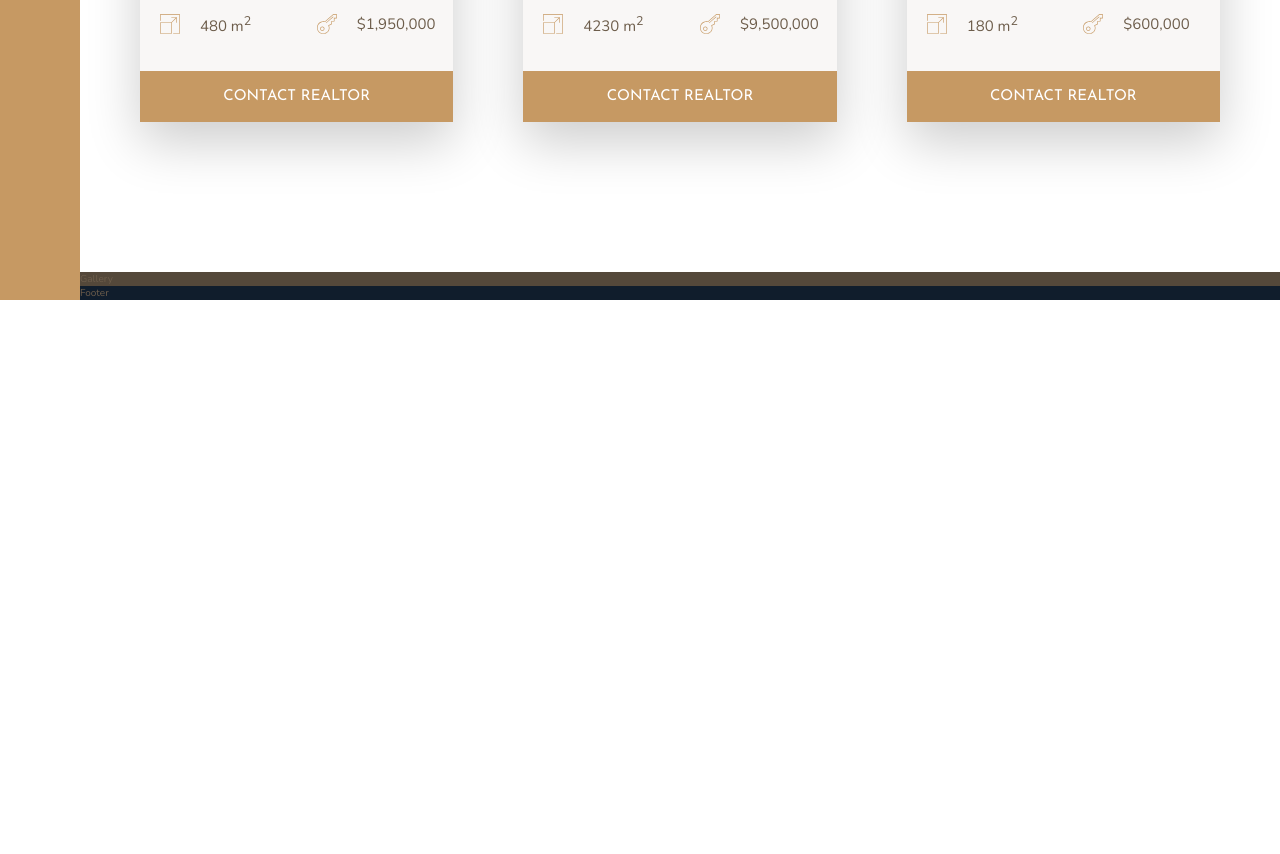
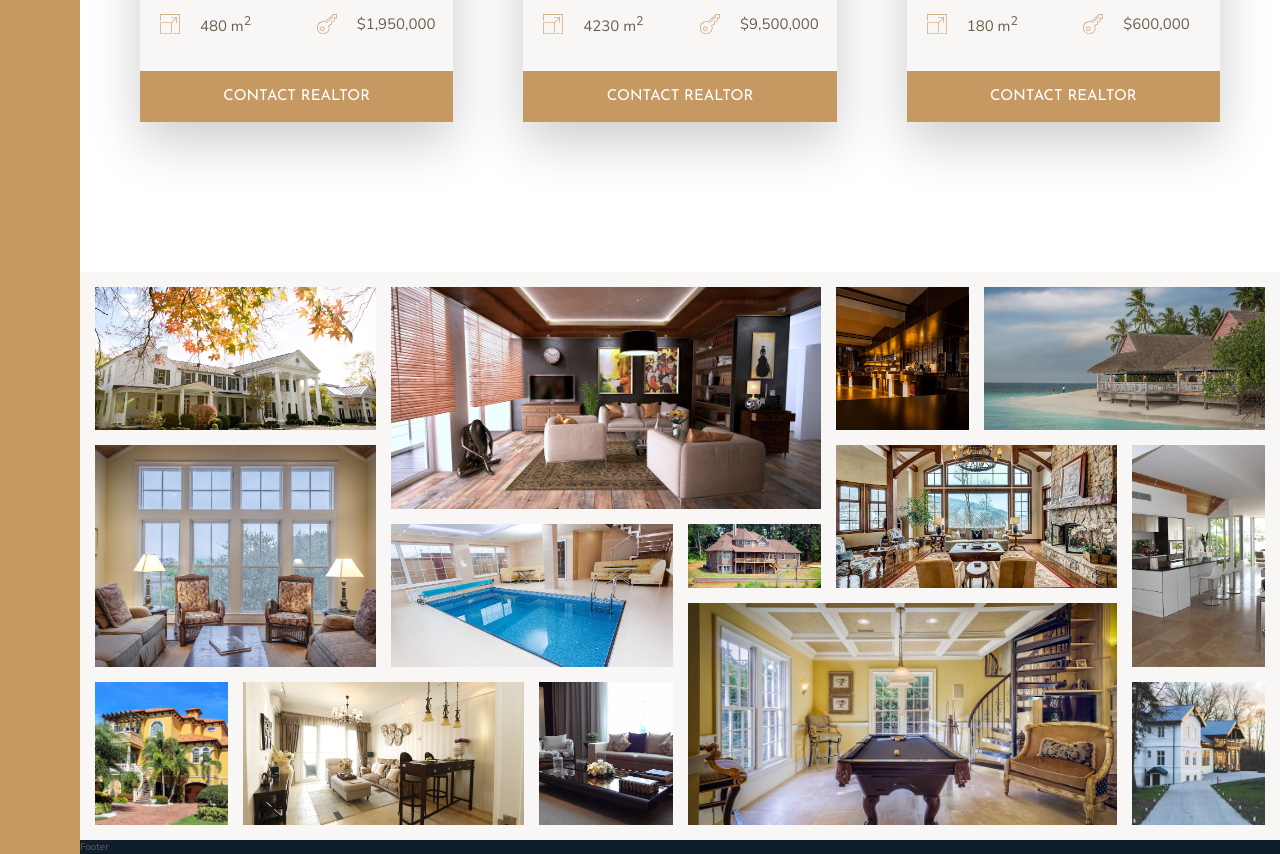
Before and after one commit to hotriluc/Nexter, a website: page index.html in a window 1280 px wide. Shown: the part 2776-3630 px from the top of the page. Before the commit the page ends 3076 px from the top, so only its background shows below. Drawn offline with nearby package versions, Linux system fonts and the light colour scheme.

Commit message:
Completed gallery section

```diff
--- a/index.html
+++ b/index.html
@@ -301,8 +301,65 @@
             </div>
         </section>
 
+        <!-- GRID GALLERY -->
         <section class="gallery">
-            Gallery
+            <!-- using figure as a object to fit image into 1 grid withoul overflowing -->
+            <figure class="gallery__item gallery__item--1">
+                <img src="img/gal-1.jpeg" alt="Gallery image 1" class="gallery__img">
+            </figure>
+
+            <figure class="gallery__item gallery__item--2">
+                <img src="img/gal-2.jpeg" alt="Gallery image 2" class="gallery__img">
+            </figure>
+
+            <figure class="gallery__item gallery__item--3">
+                <img src="img/gal-3.jpeg" alt="Gallery image 3" class="gallery__img">
+            </figure>
+
+            <figure class="gallery__item gallery__item--4">
+                <img src="img/gal-4.jpeg" alt="Gallery image 4" class="gallery__img">
+            </figure>
+
+            <figure class="gallery__item gallery__item--5">
+                <img src="img/gal-5.jpeg" alt="Gallery image 5" class="gallery__img">
+            </figure>
+
+            <figure class="gallery__item gallery__item--6">
+                <img src="img/gal-6.jpeg" alt="Gallery image 6" class="gallery__img">
+            </figure>
+
+            <figure class="gallery__item gallery__item--7">
+                <img src="img/gal-7.jpeg" alt="Gallery image 7" class="gallery__img">
+            </figure>
+
+            <figure class="gallery__item gallery__item--8">
+                <img src="img/gal-8.jpeg" alt="Gallery image 8" class="gallery__img">
+            </figure>
+
+            <figure class="gallery__item gallery__item--9">
+                <img src="img/gal-9.jpeg" alt="Gallery image 9" class="gallery__img">
+            </figure>
+
+            <figure class="gallery__item gallery__item--10">
+                <img src="img/gal-10.jpeg" alt="Gallery image 10" class="gallery__img">
+            </figure>
+
+            <figure class="gallery__item gallery__item--11">
+                <img src="img/gal-11.jpeg" alt="Gallery image 11" class="gallery__img">
+            </figure>
+
+            <figure class="gallery__item gallery__item--12">
+                <img src="img/gal-12.jpeg" alt="Gallery image 12" class="gallery__img">
+            </figure>
+
+            <figure class="gallery__item gallery__item--13">
+                <img src="img/gal-13.jpeg" alt="Gallery image 13" class="gallery__img">
+            </figure>
+
+            <figure class="gallery__item gallery__item--14">
+                <img src="img/gal-14.jpeg" alt="Gallery image 14" class="gallery__img">
+            </figure>
+
         </section>
 
         <footer class="footer">
--- a/sass/_gallery.scss
+++ b/sass/_gallery.scss
@@ -1,4 +1,92 @@
 .gallery {
-    background-color: $color-grey-dark-1;
+    background-color:$color-grey-light-1 ;
     grid-column: full-start/full-end;
+
+    display: grid;
+    grid-gap: 1.5rem;
+    padding: 1.5rem;
+
+    grid-template-columns: repeat(8, 1fr);
+    //to tie grid items to to viewport width
+    grid-template-rows: repeat(7, 5vw);
+
+
+    &__item {
+
+        &--1 {
+            grid-row: 1 / span 2;
+            grid-column: 1 / span 2;
+        }
+
+        &--2 {
+            grid-row:  1 / span 3;
+            grid-column: 3 / span 3;
+        }
+
+        &--3 {
+            grid-row: 1 / span 2;
+        }
+
+        &--4 {
+            grid-row: 1 / span 2;
+            grid-column: 7 / -1;
+        }
+
+        &--5 {
+            grid-row: 3/ span 3;
+            grid-column: 1 / span 2;
+        }
+
+        &--6 {
+            grid-row: 4 / span 2;
+            grid-column: 3 / span 2;
+        }
+
+        &--7 {
+            grid-row: 4 / 5;
+            grid-column: 5 / 6;
+        }
+
+        &--8 {
+            grid-row: 3 / span 2;
+            grid-column: 6 / span 2;
+        }
+
+        &--9 {
+            grid-row: 3 / span 3;
+            grid-column: 8 / 9;
+        }
+
+        &--10 {
+            grid-row: 6 / span 2;
+            grid-column: 1 / 2;
+        }
+
+        &--11 {
+            grid-row: 6 / span 2;
+            grid-column: 2 / span 2;
+        }
+
+        &--12 {
+            grid-row: 6 / span 2;
+            grid-column: 4 / 5;
+        }
+
+        &--13 {
+            grid-row: 5 / span 3;
+            grid-column: 5 / span 3;
+        }
+
+        &--14 {
+            grid-row: 6 / span 2;
+            grid-column: 8 / -1;
+        }
+    }
+
+    &__img {
+        width: 100%;
+        height: 100%;
+        object-fit: cover;
+        display: block;
+    }
 }
```
Also changed, not shown: css/style.css.
